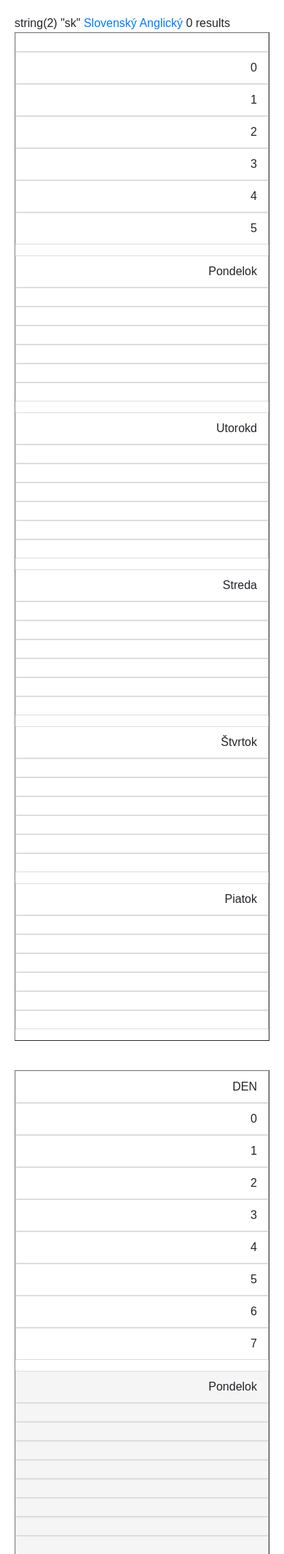
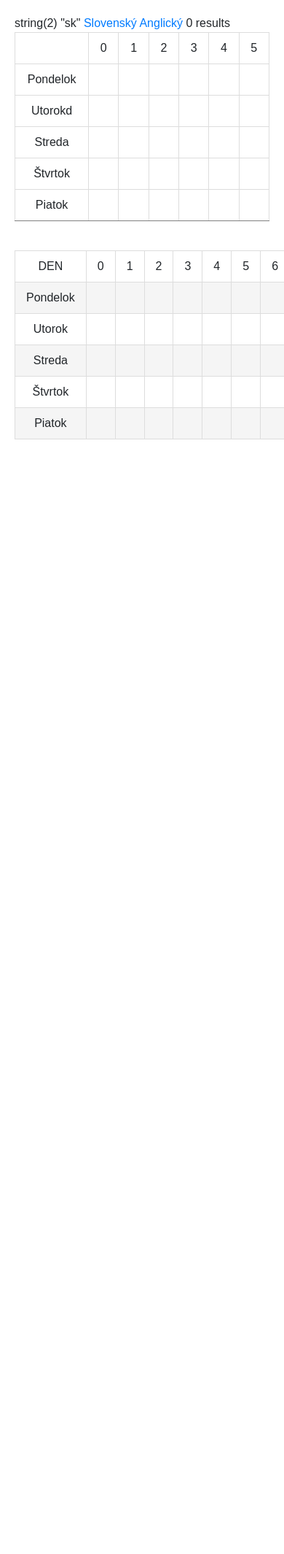
Before and after one commit to Astimos/adlerka-php, a PHP site: page /tabulka.php in a window 390 px wide; the page is wider, and only the part inside the window is pictured. Shown: the top 2129 px of that part at 73% size. After the commit the page ends 602 px from the top of that part, so only its background shows below. Run offline with PHP 8.4, Linux system fonts and the light colour scheme; data that the repository does not hold is empty; some libraries are stand-ins or nearby versions.

Commit message:
responzivity-v.02

```diff
--- a/styles.css
+++ b/styles.css
@@ -28,38 +28,3 @@ body{
 .table tbody tr:nth-child(even){
     background-color: #f5f5f5;
 }
-
-/*responsive*/
-
-@media(max-width: 500px){
-.none{
-    display: none;
-}
-.table thead{
-        display: none;
-}
-
-    .table, .table tbody, .table tr, .table td{
-        display: block;
-        width: 100%;
-    }
-    .table tr{
-        margin-bottom:15px;
-    }
-    .table td{
-        text-align: right;
-        padding-left: 50%;
-        text-align: right;
-        position: relative;
-    }
-    .table td::before{
-        content: attr(data-label);
-        position: absolute;
-        left:0;
-        width: 50%;
-        padding-left:15px;
-        font-size:15px;
-        font-weight: bold;
-        text-align: left;
-    }
-}
--- a/tabulka.php
+++ b/tabulka.php
@@ -1,16 +1,16 @@
-<link rel="stylesheet" href="https://maxcdn.bootstrapcdn.com/bootstrap/4.0.0/css/bootstrap.min.css" integrity="sha384-Gn5384xqQ1aoWXA+058RXPxPg6fy4IWvTNh0E263XmFcJlSAwiGgFAW/dAiS6JXm" crossorigin="anonymous">
-<script src="https://code.jquery.com/jquery-3.2.1.slim.min.js" integrity="sha384-KJ3o2DKtIkvYIK3UENzmM7KCkRr/rE9/Qpg6aAZGJwFDMVNA/GpGFF93hXpG5KkN" crossorigin="anonymous"></script>
-<script src="https://cdnjs.cloudflare.com/ajax/libs/popper.js/1.12.9/umd/popper.min.js" integrity="sha384-ApNbgh9B+Y1QKtv3Rn7W3mgPxhU9K/ScQsAP7hUibX39j7fakFPskvXusvfa0b4Q" crossorigin="anonymous"></script>
-<script src="https://maxcdn.bootstrapcdn.com/bootstrap/4.0.0/js/bootstrap.min.js" integrity="sha384-JZR6Spejh4U02d8jOt6vLEHfe/JQGiRRSQQxSfFWpi1MquVdAyjUar5+76PVCmYl" crossorigin="anonymous"></script>
-
-<head>
-    <link rel="stylesheet" href="styles.css">
-    <meta name="viewport" content="width=device-width, initial-scale=1, shrink-to-fit=no">
-</head>
 <?php
     session_start();
 ?>
+<meta name="viewport" content="width=device-width, initial-scale=1.0"><link rel="stylesheet" href="https://stackpath.bootstrapcdn.com/bootstrap/4.4.1/css/bootstrap.min.css" integrity="sha384-Vkoo8x4CGsO3+Hhxv8T/Q5PaXtkKtu6ug5TOeNV6gBiFeWPGFN9MuhOf23Q9Ifjh" crossorigin="anonymous">
+    <script src="https://code.jquery.com/jquery-3.4.1.slim.min.js" integrity="sha384-J6qa4849blE2+poT4WnyKhv5vZF5SrPo0iEjwBvKU7imGFAV0wwj1yYfoRSJoZ+n" crossorigin="anonymous"></script>
+    <script src="https://cdn.jsdelivr.net/npm/popper.js@1.16.0/dist/umd/popper.min.js" integrity="sha384-Q6E9RHvbIyZFJoft+2mJbHaEWldlvI9IOYy5n3zV9zzTtmI3UksdQRVvoxMfooAo" crossorigin="anonymous"></script>
+    <script src="https://stackpath.bootstrapcdn.com/bootstrap/4.4.1/js/bootstrap.min.js" integrity="sha384-wfSDF2E50Y2D1uUdj0O3uMBJnjuUD4Ih7YwaYd1iqfktj0Uod8GCExl3Og8ifwB6" crossorigin="anonymous"></script>
 
+
+<head>
+    <meta name="viewport" content="width=device-width, initial-scale=1, shrink-to-fit=no">
+    <link rel="stylesheet" href="styles.css">
+</head>
 <?php
 
 if(empty(($_SESSION["jazyk"]))){
```
